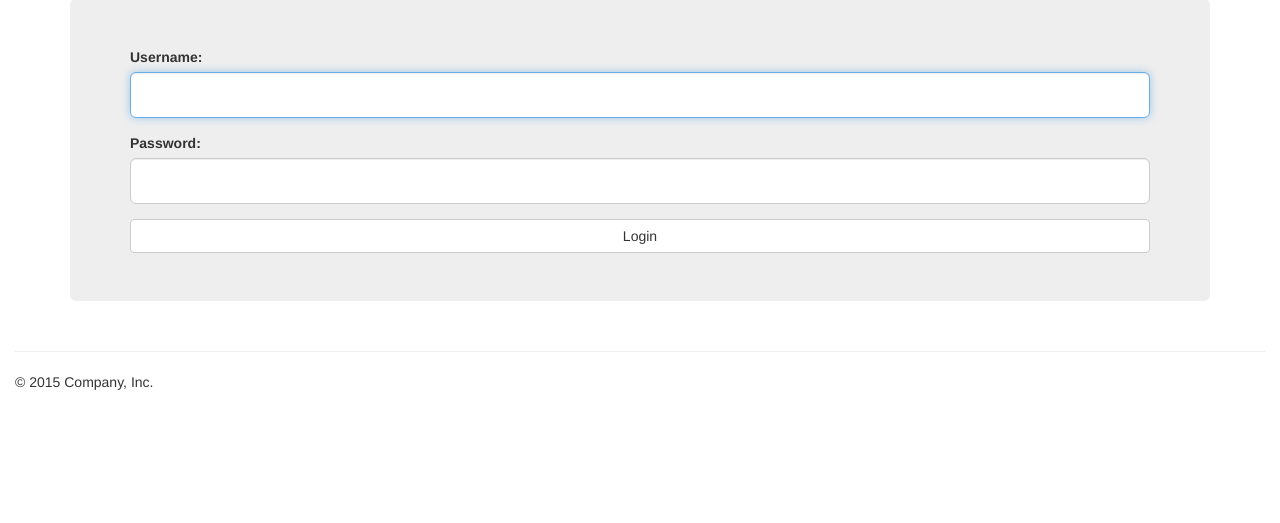
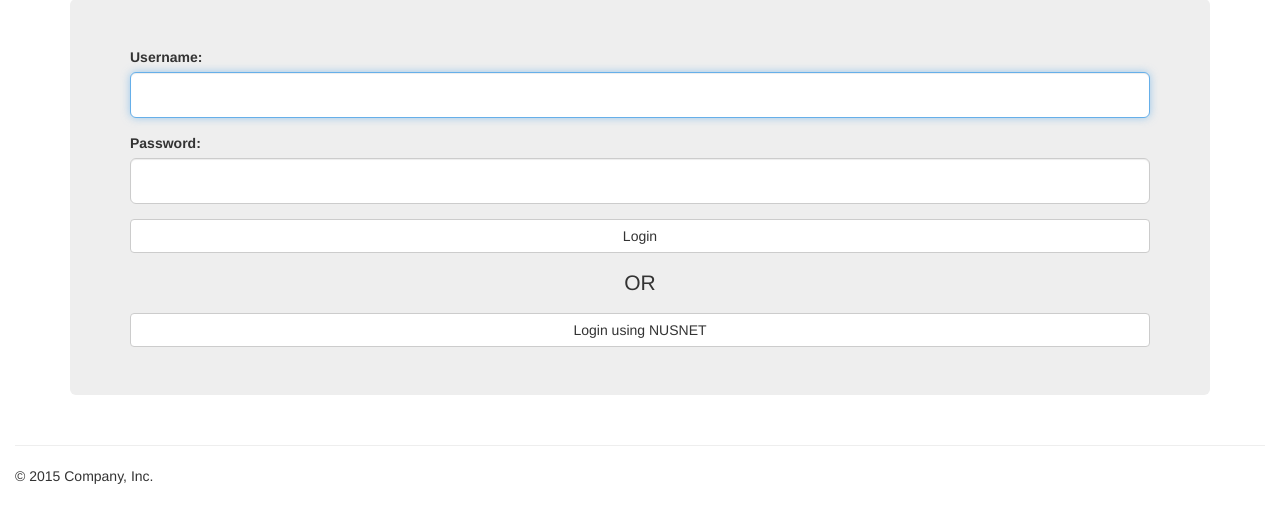
Before and after one commit to Skaty/orbital, a Django app: page /auth/login/ in a window 1280 px wide. Shown: the part 107-630 px from the top of the page. Run offline with Django 3.2, Linux system fonts and the light colour scheme; some libraries are stand-ins or nearby versions.

Commit message:
Added button to login using NUS auth backend

```diff
--- a/projection/templates/registration/login.html
+++ b/projection/templates/registration/login.html
@@ -20,6 +20,10 @@
                     </div>
                 {% endfor %}
                 <button type="submit" class="btn btn-default btn-block">Login</button>
+                <p style="margin-top: 15px" class="text-center">OR</p>
+                <a href="{% url 'sso:begin' 'nus' %}" class="btn btn-default btn-block">
+                    Login using NUSNET
+                </a>
             </form>
         </div>
     </div>
```
